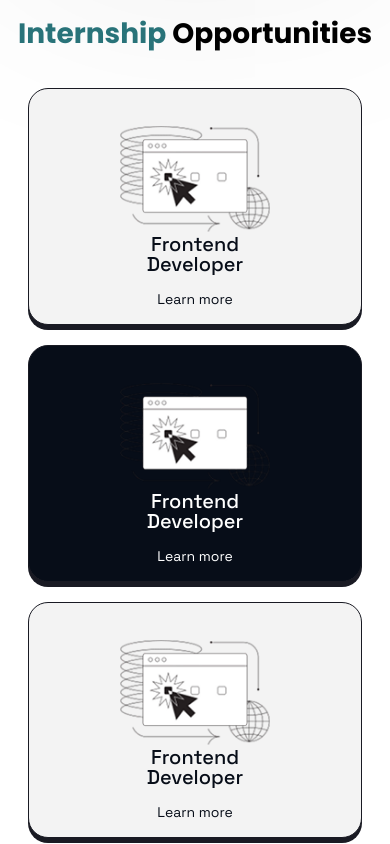
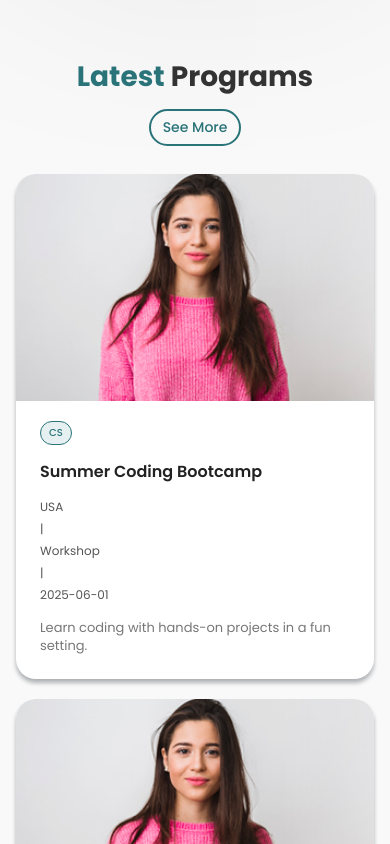
Before and after one commit to Akbarshoh404/TeenVision, a React (Create React App) app: page / in a window 390 px wide. Shown: the part 2860-3704 px from the top of the page. Built offline with nearby package versions, Linux system fonts and the light colour scheme; a web font is replaced by a local one.

Commit message:
responsive new section

```diff
--- a/src/Landing/Home/Section3/index.jsx
+++ b/src/Landing/Home/Section3/index.jsx
@@ -1,93 +1,170 @@
-// HomeSection3.jsx (unchanged)
 import React from "react";
 import styles from "./style.module.scss";
-import img from "../../../Components/images/HomeSection3.png";
+import img from "../../../Components/images/cardexample.png";
+
+const Programs = [
+  {
+    id: "1",
+    title: "Summer Coding Bootcamp",
+    desc: "Learn coding with hands-on projects in a fun setting.",
+    fullInfo:
+      "This intensive bootcamp covers Python, JavaScript, and web development basics.",
+    date: "2025-06-01",
+    deadline: "2025-05-15",
+    link: "https://example.com/coding-bootcamp",
+    country: "USA",
+    format: "In-person",
+    photo: img,
+    type: "Workshop",
+    funding: "Partial",
+    start_age: 12,
+    end_age: 18,
+    gender: "All",
+    major: ["CS"],
+  },
+  {
+    id: "2",
+    title: "Math Olympiad Prep",
+    desc: "Train for math competitions with expert coaching.",
+    fullInfo:
+      "Focuses on advanced problem-solving techniques and competition strategies.",
+    date: "2025-07-10",
+    deadline: "2025-06-20",
+    link: "https://example.com/math-olympiad",
+    country: "Canada",
+    format: "Online",
+    photo: img,
+    type: "Training",
+    funding: "Full",
+    start_age: 14,
+    end_age: 18,
+    gender: "All",
+    major: ["Math"],
+  },
+  {
+    id: "3",
+    title: "Science Research Internship",
+    desc: "Conduct research with scientists in top labs.",
+    fullInfo: "Participants conduct experiments in biology and chemistry labs.",
+    date: "2025-06-15",
+    deadline: "2025-05-30",
+    link: "https://example.com/science-internship",
+    country: "UK",
+    format: "In-person",
+    photo: img,
+    type: "Internship",
+    funding: "None",
+    start_age: 16,
+    end_age: 18,
+    gender: "All",
+    major: ["Science"],
+  },
+  {
+    id: "4",
+    title: "AI & Machine Learning Workshop",
+    desc: "Build AI models and explore ML concepts.",
+    fullInfo:
+      "Covers neural networks, data processing, and real-world AI applications.",
+    date: "2025-08-01",
+    deadline: "2025-07-15",
+    link: "https://example.com/ai-workshop",
+    country: "Australia",
+    format: "Hybrid",
+    photo: img,
+    type: "Workshop",
+    funding: "Partial",
+    start_age: 15,
+    end_age: 18,
+    gender: "All",
+    major: ["CS"],
+  },
+  {
+    id: "5",
+    title: "Robotics Summer Camp",
+    desc: "Design and program robots in teams.",
+    fullInfo: "Learn about sensors, actuators, and robot control systems.",
+    date: "2025-07-05",
+    deadline: "2025-06-10",
+    link: "https://example.com/robotics-camp",
+    country: "Germany",
+    format: "In-person",
+    photo: img,
+    type: "Camp",
+    funding: "Full",
+    start_age: 13,
+    end_age: 18,
+    gender: "All",
+    major: ["CS", "Science"],
+  },
+  {
+    id: "6",
+    title: "Advanced Calculus Program",
+    desc: "Master calculus for aspiring mathematicians.",
+    fullInfo: "Covers multivariable calculus and differential equations.",
+    date: "2025-06-20",
+    deadline: "2025-06-01",
+    link: "https://example.com/calculus-program",
+    country: "France",
+    format: "Online",
+    photo: img,
+    type: "Course",
+    funding: "None",
+    start_age: 15,
+    end_age: 18,
+    gender: "All",
+    major: ["Math"],
+  },
+];
+
+const countryCodeMap = {
+  USA: "us",
+  Canada: "ca",
+  UK: "gb",
+  Australia: "au",
+  Germany: "de",
+  France: "fr",
+};
 
 const HomeSection3 = () => {
   return (
-    <>
     <section className={styles.section}>
       <div className={styles.container}>
+        <div className={styles.titleWrapper}>
           <p className={styles.title}>
-            <span>Internship</span> Opportunities
+            <span>Latest</span> Programs
           </p>
+          <button className={styles.seeMoreButton}>See More</button>
+        </div>
 
         <div className={styles.cards}>
-            <div className={styles.card_odd}>
-              <div className={styles.cardLeft}>
-                <p className={styles.p1}>
-                  Frontend <br /> Developer
-                </p>
-                <p className={styles.p2}>Learn more</p>
+          {Programs.map((program) => (
+            <div key={program.id} className={styles.card}>
+              <div className={styles.cardImage}>
+                <img src={program.photo} alt={program.title} />
               </div>
-              <div className={styles.cardRight}>
-                <img src={img} alt="" />
+              <div className={styles.cardMajors}>
+                {program.major.map((major, index) => (
+                  <span key={index} className={styles.majorButton}>
+                    {major}
+                  </span>
+                ))}
               </div>
+              <h3 className={styles.cardTitle}>{program.title}</h3>
+              <div className={styles.cardInfoRow}>
+                <span className={styles.cardCountry}>
+                  {program.country}
+                </span>
+                <span className={styles.separator}>|</span>
+                <span className={styles.cardType}>{program.type}</span>
+                <span className={styles.separator}>|</span>
+                <span className={styles.cardDate}>{program.date}</span>
               </div>
-
-            <div className={styles.card_even}>
-              <div className={styles.cardLeft}>
-                <p className={styles.p1}>
-                  Frontend <br /> Developer
-                </p>
-                <p className={styles.p2}>Learn more</p>
+              <p className={styles.cardDescription}>{program.desc}</p>
             </div>
-              <div className={styles.cardRight}>
-                <img src={img} alt="" />
-              </div>
-            </div>
-
-            <div className={styles.card_odd}>
-              <div className={styles.cardLeft}>
-                <p className={styles.p1}>
-                  Frontend <br /> Developer
-                </p>
-                <p className={styles.p2}>Learn more</p>
-              </div>
-              <div className={styles.cardRight}>
-                <img src={img} alt="" />
-              </div>
-            </div>
-
-            <div className={styles.card_even}>
-              <div className={styles.cardLeft}>
-                <p className={styles.p1}>
-                  Frontend <br /> Developer
-                </p>
-                <p className={styles.p2}>Learn more</p>
-              </div>
-              <div className={styles.cardRight}>
-                <img src={img} alt="" />
-              </div>
-            </div>
-
-            <div className={styles.card_odd}>
-              <div className={styles.cardLeft}>
-                <p className={styles.p1}>
-                  Frontend <br /> Developer
-                </p>
-                <p className={styles.p2}>Learn more</p>
-              </div>
-              <div className={styles.cardRight}>
-                <img src={img} alt="" />
-              </div>
-            </div>
-
-            <div className={styles.card_even}>
-              <div className={styles.cardLeft}>
-                <p className={styles.p1}>
-                  Frontend <br /> Developer
-                </p>
-                <p className={styles.p2}>Learn more</p>
-              </div>
-              <div className={styles.cardRight}>
-                <img src={img} alt="" />
-              </div>
-            </div>
+          ))}
         </div>
       </div>
     </section>
-    </>
   );
 };
 
--- a/src/Landing/Home/Section3/style.module.scss
+++ b/src/Landing/Home/Section3/style.module.scss
@@ -1,5 +1,4 @@
-// style.module.scss
-@import url("https://fonts.googleapis.com/css2?family=Concert+One&family=DM+Sans:ital,opsz,wght@0,9..40,100..1000;1,9..40,100..1000&family=Inter:ital,opsz,wght@0,14..32,100..900;1,14..32,100..900&family=Poppins:ital,wght@0,100;0,200;0,300;0,400;0,500;0,600;0,700;0,800;0,900;1,100;1,200;1,300;1,400;1,500;1,600;1,700;1,800;1,900&family=Space+Grotesk:wght@300..700&display=swap");
+@import url("https://fonts.googleapis.com/css2?family=Poppins:wght@100..900&display=swap");
 
 * {
   margin: 0px;
@@ -10,28 +9,56 @@
 .section {
   width: 100%;
   height: fit-content;
+  background-color: #f9f9f9;
+  padding: 80px 0;
 }
 
 .container {
   width: 85%;
   height: 100%;
   margin: auto;
-  padding: 100px 0px;
+  padding: 0 24px;
   display: flex;
   flex-direction: column;
-  gap: 100px;
+  align-items: center;
+  gap: 48px;
+}
+
+.titleWrapper {
+  display: flex;
+  justify-content: center;
+  align-items: center;
+  gap: 20px;
 }
 
 .title {
-  font-family: Poppins;
+  font-family: Poppins, sans-serif;
   font-weight: 700;
   font-size: 40px;
-  line-height: 100%;
-  letter-spacing: 0%;
+  line-height: 48px;
   text-align: center;
+  color: #333;
 
   span {
     color: #297379;
+  }
+}
+
+.seeMoreButton {
+  font-family: Poppins, sans-serif;
+  font-weight: 500;
+  font-size: 18px;
+  color: #297379;
+  background: transparent;
+  border: 2px solid #297379;
+  border-radius: 25px;
+  padding: 10px 20px;
+  cursor: pointer;
+  transition: all 0.3s ease;
+
+  &:hover {
+    background: #297379;
+    color: white;
   }
 }
 
@@ -40,198 +67,110 @@
   height: fit-content;
   display: grid;
   grid-template-columns: repeat(3, 1fr);
-  gap: 50px;
+  gap: 24px;
   margin: auto;
 }
 
-.card_even {
-  margin: auto;
+.card {
+  background-color: white;
+  border-radius: 20px;
+  box-shadow: 0px 4px 4px 0px #070d184d;
+  display: flex;
+  flex-direction: column;
+  gap: 16px;
+}
+
+.cardImage {
   width: 100%;
-  height: 100%;
-  padding: 30px;
-  border: 1px solid #191a23;
-  border-radius: 40px;
-  background: #070d18;
-  box-shadow: 0px 5px 0px 0px #191a23;
-  color: white;
+  border-radius: 20px 20px 0 0;
+  overflow: hidden;
+}
+
+.cardImage img {
+  width: 100%;
+  height: auto;
+  object-fit: cover;
+}
+
+.cardMajors {
+  display: flex;
+  flex-wrap: wrap;
+  gap: 8px;
+  padding: 0 24px;
+}
+
+.majorButton {
+  font-family: Poppins, sans-serif;
+  font-weight: 500;
+  font-size: 12px;
+  line-height: 18px;
+  color: #297379;
+  background-color: #e6f0f1;
+  border: 1px solid #297379;
+  border-radius: 16px;
+  padding: 4px 12px;
+  text-align: center;
+}
+
+.cardTitle {
+  font-family: Poppins, sans-serif;
+  font-weight: 600;
+  font-size: 20px;
+  line-height: 26px;
+  color: #222;
+  text-align: left;
+  padding: 0 24px;
+}
+
+.cardInfoRow {
   display: flex;
   align-items: center;
-  justify-content: space-between;
+  gap: 8px;
+  flex-wrap: wrap;
+  padding: 0 24px;
 }
 
-.card_odd {
-  margin: auto;
-  width: 100%;
-  height: 100%;
-  padding: 30px;
-  border: 1px solid #191a23;
-  border-radius: 40px;
-  background: #f3f3f3;
-  box-shadow: 0px 5px 0px 0px #191a23;
-  color: #070d18;
+.cardCountry,
+.cardType,
+.cardDate {
+  font-family: Poppins, sans-serif;
+  font-weight: 400;
+  font-size: 14px;
+  line-height: 20px;
+  color: #555;
+  text-align: left;
+}
+
+.cardCountry {
   display: flex;
   align-items: center;
-  justify-content: space-between;
+  gap: 6px;
 }
 
-.cardLeft {
-  width: 100%;
-  height: 100%;
-  display: flex;
-  flex-direction: column;
-  justify-content: space-between;
-  gap: 20px;
+.separator {
+  font-family: Poppins, sans-serif;
+  font-weight: 400;
+  font-size: 14px;
+  line-height: 20px;
+  color: #555;
 }
 
-.p1 {
-  font-family: Space Grotesk;
-  font-weight: 500;
-  font-size: 32px;
-  line-height: 100%;
-  letter-spacing: 0%;
-}
-
-.p2 {
-  font-family: Space Grotesk;
+.cardDescription {
+  font-family: Poppins, sans-serif;
   font-weight: 400;
-  font-size: 20px;
-  line-height: 28px;
-  letter-spacing: 0%;
-}
-
-.cardRight {
-  width: 70%;
-  height: 100%;
-
-  img {
-    width: 100%;
-    height: 100%;
-    max-width: 250px; // Default max size for desktop
-    object-fit: contain;
-  }
+  font-size: 16px;
+  line-height: 24px;
+  color: #777;
+  text-align: left;
+  padding: 0 24px 24px;
+  flex-grow: 1;
 }
 
 // Responsive Design
 @media screen and (max-width: 1500px) {
   .container {
     width: 90%;
-    padding: 80px 0;
-    gap: 80px;
-  }
-
-  .cards {
-    gap: 30px;
-  }
-
-  .card_even,
-  .card_odd {
-    padding: 25px;
-  }
-
-  .p1 {
-    font-size: 28px;
-  }
-
-  .p2 {
-    font-size: 18px;
-    line-height: 24px;
-  }
-
-  .cardRight {
-    img {
-      max-width: 220px;
-    }
-  }
-}
-
-@media screen and (max-width: 1300px) {
-  .container {
-    gap: 70px;
-  }
-
-  .cards {
-    grid-template-columns: repeat(2, 1fr);
-    gap: 40px;
-  }
-
-  .card_even,
-  .card_odd {
-    padding: 20px;
-  }
-
-  .p1 {
-    font-size: 26px;
-  }
-
-  .p2 {
-    font-size: 16px;
-    line-height: 22px;
-  }
-
-  .title {
-    font-size: 36px;
-  }
-
-  .cardRight {
-    img {
-      max-width: 200px;
-    }
-  }
-}
-
-@media screen and (max-width: 768px) {
-  .container {
-    width: 92%;
-    padding: 60px 0;
-    gap: 60px;
-  }
-
-  .cards {
-    grid-template-columns: 1fr;
-    gap: 30px;
-    width: 90%;
-  }
-
-  .card_even,
-  .card_odd {
-    padding: 20px;
-    border-radius: 30px;
-    flex-direction: column-reverse;
-    text-align: center;
-  }
-
-  .cardLeft {
-    width: 100%;
-    gap: 15px;
-  }
-
-  .cardRight {
-    width: 60%;
-    margin-top: 20px;
-
-    img {
-      max-width: 200px;
-    }
-  }
-
-  .p1 {
-    font-size: 24px;
-  }
-
-  .p2 {
-    font-size: 16px;
-    line-height: 22px;
-  }
-
-  .title {
-    font-size: 32px;
-  }
-}
-
-@media screen and (max-width: 480px) {
-  .container {
-    width: 95%;
-    padding: 40px 0;
+    padding: 0 20px;
     gap: 40px;
   }
 
@@ -239,30 +178,152 @@
     gap: 20px;
   }
 
-  .card_even,
-  .card_odd {
-    padding: 15px;
-    border-radius: 20px;
+  .cardTitle {
+    font-size: 18px;
+    line-height: 24px;
   }
 
-  .cardRight {
-    width: 50%;
-
-    img {
-      max-width: 150px;
-    }
+  .cardCountry,
+  .cardType,
+  .cardDate,
+  .separator {
+    font-size: 13px;
+    line-height: 18px;
   }
 
-  .p1 {
-    font-size: 20px;
+  .cardDescription {
+    font-size: 15px;
+    line-height: 22px;
   }
 
-  .p2 {
+  .majorButton {
+    font-size: 11px;
+    padding: 3px 10px;
+  }
+}
+
+@media screen and (max-width: 1300px) {
+  .container {
+    gap: 36px;
+  }
+
+  .cards {
+    grid-template-columns: repeat(2, 1fr);
+    gap: 20px;
+  }
+
+  .title {
+    font-size: 36px;
+    line-height: 42px;
+  }
+}
+
+@media screen and (max-width: 768px) {
+  .container {
+    width: 95%;
+    padding: 0 16px;
+    gap: 32px;
+  }
+
+  .titleWrapper {
+    flex-direction: column;
+    gap: 15px;
+  }
+
+  .cards {
+    grid-template-columns: 1fr;
+    gap: 16px;
+    width: 100%;
+  }
+
+  .card {
+    margin: 8px;
+  }
+
+  .cardInfoRow {
+    gap: 6px;
+  }
+
+  .cardTitle {
+    font-size: 18px;
+    line-height: 24px;
+  }
+
+  .cardCountry,
+  .cardType,
+  .cardDate,
+  .separator {
+    font-size: 13px;
+    line-height: 18px;
+  }
+
+  .cardDescription {
     font-size: 14px;
     line-height: 20px;
   }
 
   .title {
-    font-size: 28px;
+    font-size: 32px;
+    line-height: 38px;
+  }
+
+  .seeMoreButton {
+    font-size: 16px;
+    padding: 8px 16px;
   }
 }
+
+@media screen and (max-width: 480px) {
+  .container {
+    width: 100%;
+    padding: 0 12px;
+    gap: 24px;
+  }
+
+  .cards {
+    gap: 12px;
+  }
+
+  .card {
+    margin: 4px;
+  }
+
+  .cardInfoRow {
+    gap: 6px;
+    flex-direction: column;
+    align-items: flex-start;
+  }
+
+  .cardTitle {
+    font-size: 16px;
+    line-height: 22px;
+  }
+
+  .cardCountry,
+  .cardType,
+  .cardDate,
+  .separator {
+    font-size: 12px;
+    line-height: 16px;
+  }
+
+  .cardDescription {
+    font-size: 13px;
+    line-height: 18px;
+  }
+
+  .majorButton {
+    font-size: 10px;
+    padding: 2px 8px;
+  }
+
+  .title {
+    font-size: 28px;
+    line-height: 34px;
+  }
+
+  .seeMoreButton {
+    font-size: 14px;
+    padding: 6px 12px;
+  }
+}
```
Lines whose indentation alone changed are shown as unchanged.
